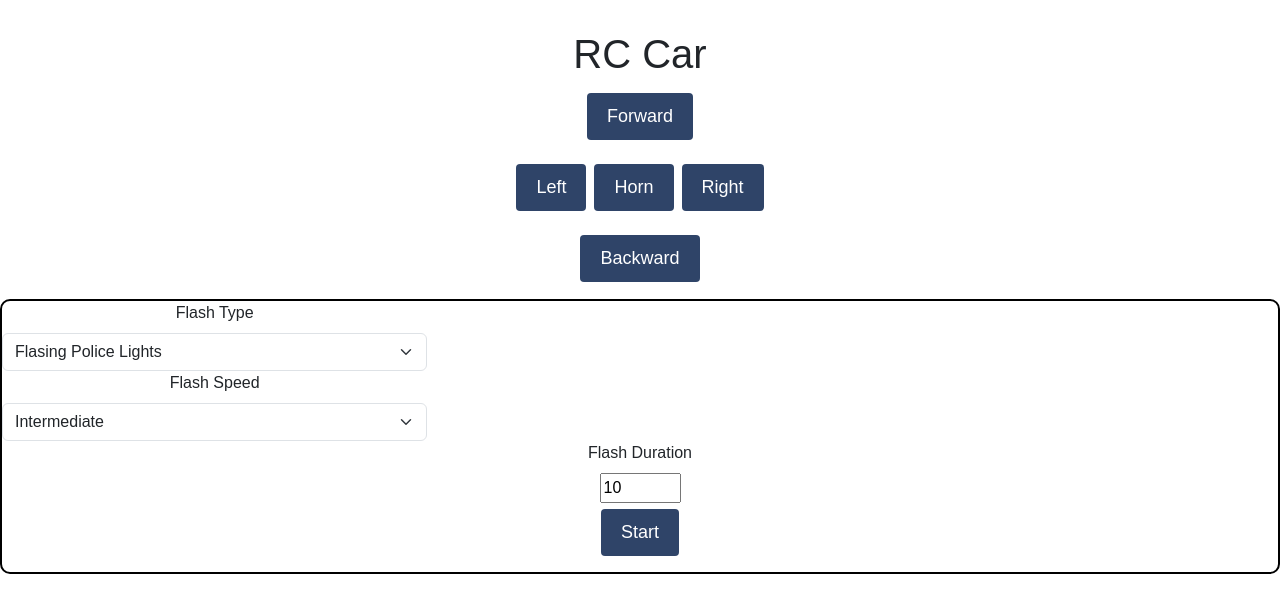
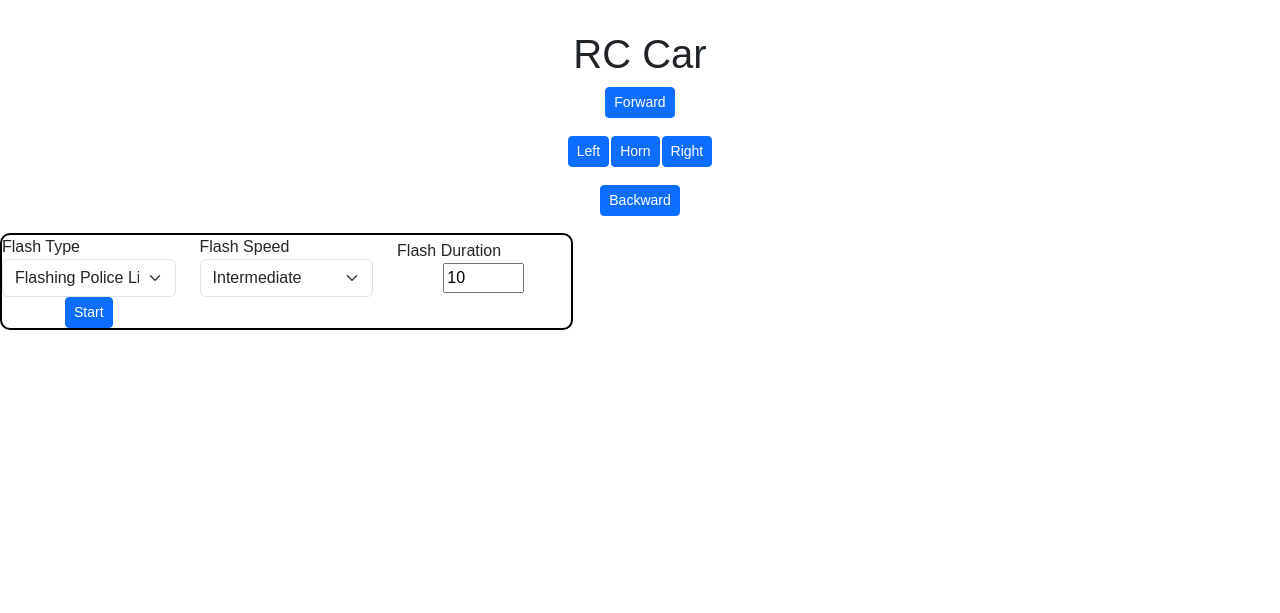
Before and after one commit to KColagiovanni/RC_Car_v1, a Flask app: page / in a window 1280 px wide. Shown: the top 613 px of the page. Run offline with Flask 3, Linux system fonts and the light colour scheme.

Commit message:
Working on styling the app.

```diff
--- a/static/css/main.css
+++ b/static/css/main.css
@@ -2,3 +2,9 @@ form {
     border: 2px solid black;
     border-radius: 10px;
 }
+form  { display: table;      }
+div     { display: table-row;  }
+label { display: table-cell; }
+input { display: table-cell; }
+body { font-family: Arial; text-align: center; margin:0px auto; padding-top: 30px;}
+table { margin-left: auto; margin-right: auto; }
--- a/templates/index.html
+++ b/templates/index.html
@@ -5,34 +5,34 @@
     <meta name="viewport" content="width=device-width, initial-scale=1">
     <link href="https://cdn.jsdelivr.net/npm/bootstrap@5.3.3/dist/css/bootstrap.min.css" rel="stylesheet" integrity="sha384-QWTKZyjpPEjISv5WaRU9OFeRpok6YctnYmDr5pNlyT2bRjXh0JMhjY6hW+ALEwIH" crossorigin="anonymous">
     <link rel="stylesheet" href="{{ url_for('static', filename='css/main.css') }}">
-    <style>
-      body { font-family: Arial; text-align: center; margin:0px auto; padding-top: 30px;}
-      table { margin-left: auto; margin-right: auto; }
-      td { padding: 8 px; }
-      .button {
-        background-color: #2f4468;
-        border: none;
-        color: white;
-        padding: 10px 20px;
-        text-align: center;
-        text-decoration: none;
-        display: inline-block;
-        font-size: 18px;
-        margin: 6px 3px;
-        cursor: pointer;
-        -webkit-touch-callout: none;
-        -webkit-user-select: none;
-        -khtml-user-select: none;
-        -moz-user-select: none;
-        -ms-user-select: none;
-        user-select: none;
-        -webkit-tap-highlight-color: rgba(0,0,0,0);
-      }
-      img {  width: auto ;
-        max-width: 100% ;
-        height: auto ;
-      }
-    </style>
+<!--    <style>-->
+<!--      body { font-family: Arial; text-align: center; margin:0px auto; padding-top: 30px;}-->
+<!--      table { margin-left: auto; margin-right: auto; }-->
+<!--      td { padding: 8 px; }-->
+<!--      .button {-->
+<!--        background-color: #2f4468;-->
+<!--        border: none;-->
+<!--        color: white;-->
+<!--        padding: 10px 20px;-->
+<!--        text-align: center;-->
+<!--        text-decoration: none;-->
+<!--        display: inline-block;-->
+<!--        font-size: 18px;-->
+<!--        margin: 6px 3px;-->
+<!--        cursor: pointer;-->
+<!--        -webkit-touch-callout: none;-->
+<!--        -webkit-user-select: none;-->
+<!--        -khtml-user-select: none;-->
+<!--        -moz-user-select: none;-->
+<!--        -ms-user-select: none;-->
+<!--        user-select: none;-->
+<!--        -webkit-tap-highlight-color: rgba(0,0,0,0);-->
+<!--      }-->
+<!--      img {  width: auto ;-->
+<!--        max-width: 100% ;-->
+<!--        height: auto ;-->
+<!--      }-->
+<!--    </style>-->
 
   </head>
 
@@ -67,12 +67,14 @@
     </table>
 
     <form action="/lights" method="POST">
+      <div class="container text-center">
+        <div class="row align-items-center">
           <div class="col-md-4">
             <label for="flashType" class="form-label">Flash Type</label>
             <select id="flashType" class="form-select" name="type">
     <!--          <option selected>Choose...</option>-->
               <option value="sequential">Sequential Flashing</option>
-          <option value="police" selected>Flasing Police Lights</option>
+              <option value="police" selected>Flashing Police Lights</option>
               <option value="paired">Paired Flashing</option>
             </select>
           </div>
@@ -95,11 +97,15 @@
     <!--          <li><input class="form-check-input" type="radio" name="speed" value="intermediate" id="intermediateFlashSpeed" checked>Intermediate</input></li>-->
     <!--          <li><input class="form-check-input" type="radio" name="speed" value="fast" id="fastFlashSpeed">Fast</input></li>-->
     <!--        </ul>-->
+          <div class="col-md-4">
             <label for="flashDuration" class="form-label">Flash Duration</label>
-        <br>
             <input id="flashDuration" type="number" min="1" max="1000" name="duration" value="10">
-    <br>
-      <input class="button btn btn-primary btn-sm mb-3" type="submit" value="Start">
+          </div>
+          <div class="col-md-4 align-self-center">
+            <input class="button btn btn-primary btn-sm mb-6" type="submit" value="Start">
+          </div>
+        </div>
+      </div>
     </form>
 
     <script src="{{ url_for('static', filename='js/main.js') }}"></script>
```
Lines whose indentation alone changed are shown as unchanged.
